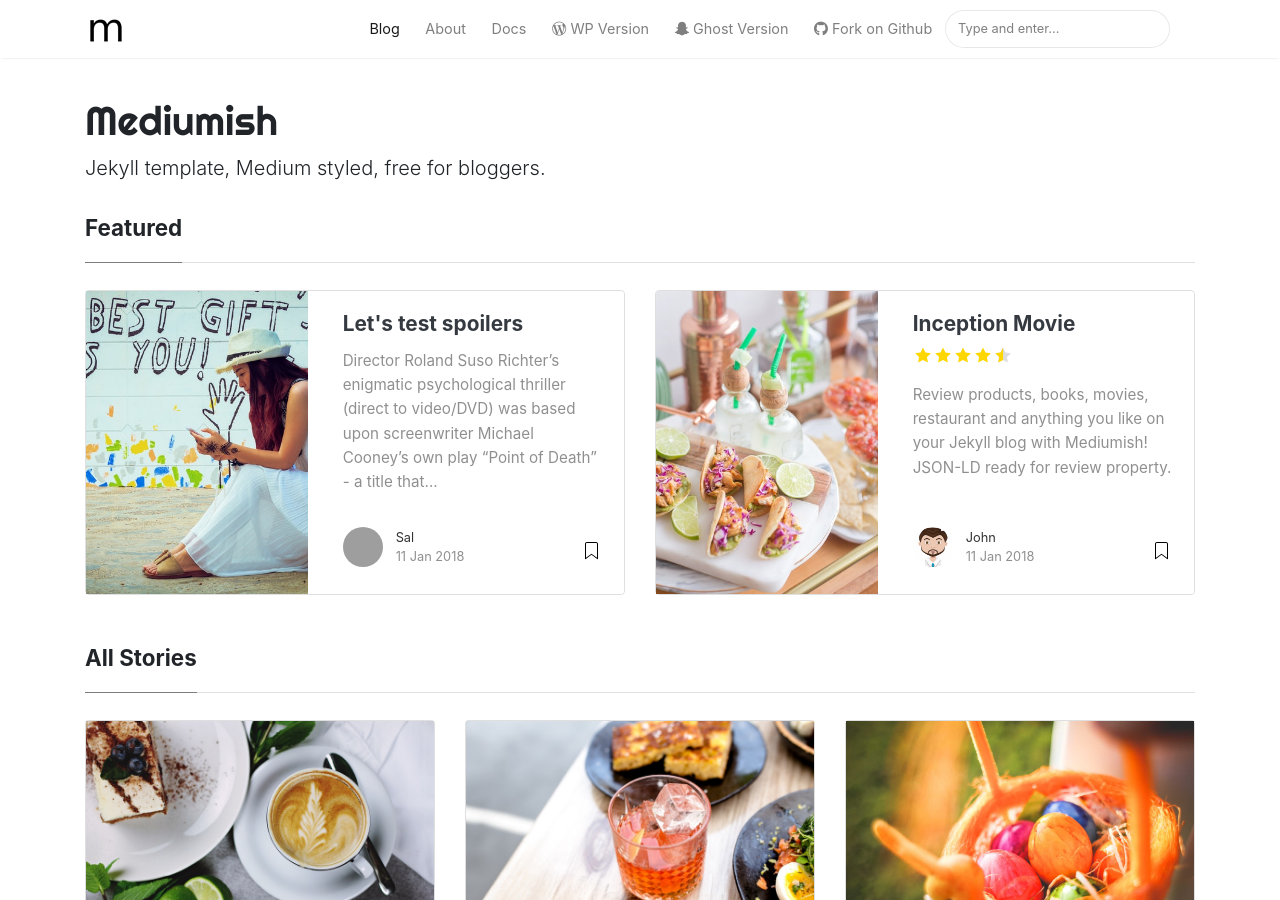
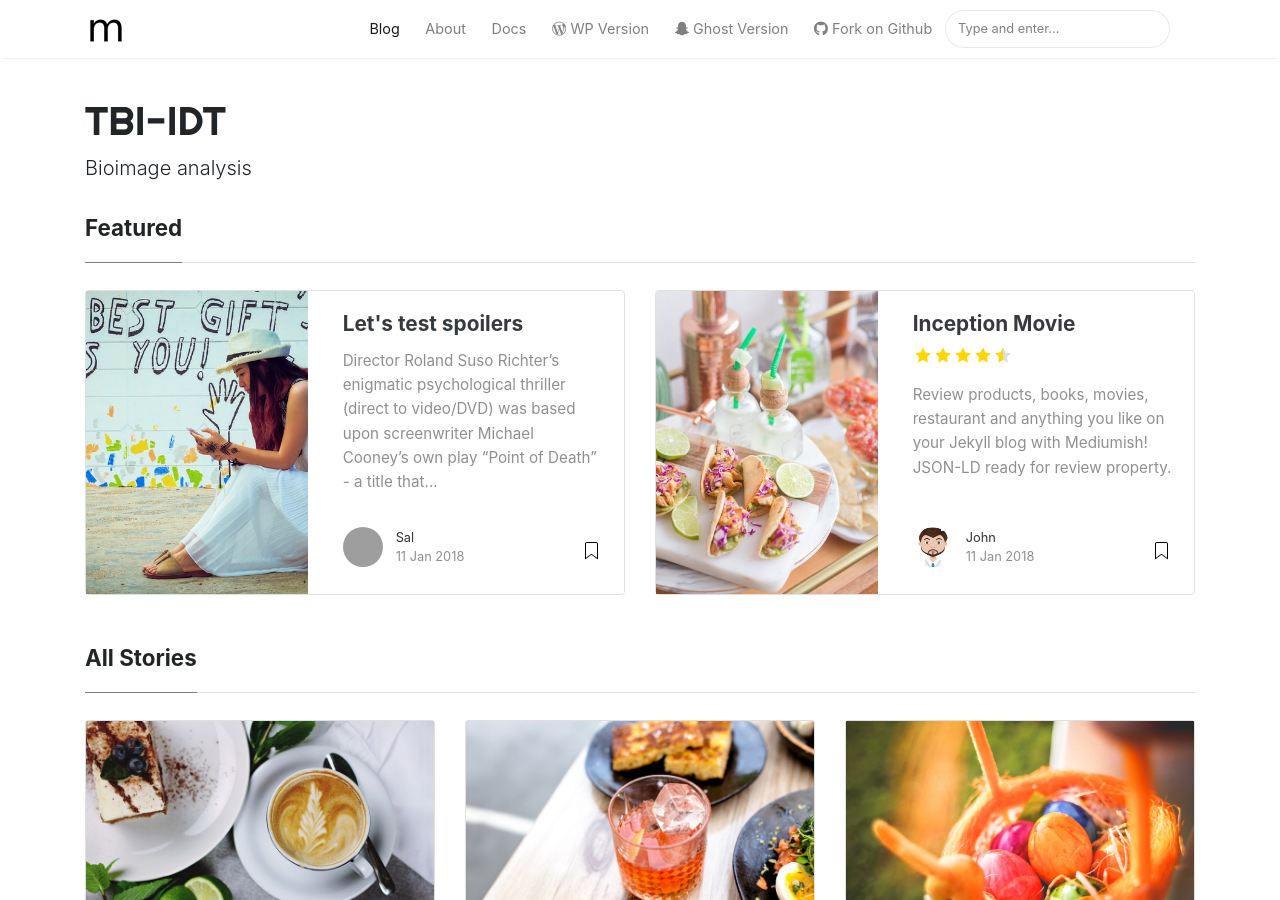
Before and after one commit to Turku-BioImaging/turku-bioimaging.github.io, a Jekyll site: the page built from index.html, in a window 1280 px wide and 900 px high. Built offline with Jekyll 4.4.1, drawn with Linux system fonts in a browser that asks for light colours; nearby versions of some CDN libraries; the list of posts is cut into pages by our own code; some of the changed text lies outside the part shown; grey boxes are pictures that could not be loaded.

Commit message:
adjust site name and temporary description

```diff
--- a/_config.yml
+++ b/_config.yml
@@ -1,7 +1,7 @@
 # Site
-name: "Mediumish"
-title: "Mediumish"
-description: "Jekyll template, Medium styled, free for bloggers."
+name: "TBI-IDT"
+title: "Turku Bioimaging Image Data Team"
+description: "Bioimage analysis"
 logo: 'assets/images/logo.png'
 favicon: 'assets/images/logo.png'
 # baseurl: '/'
```
